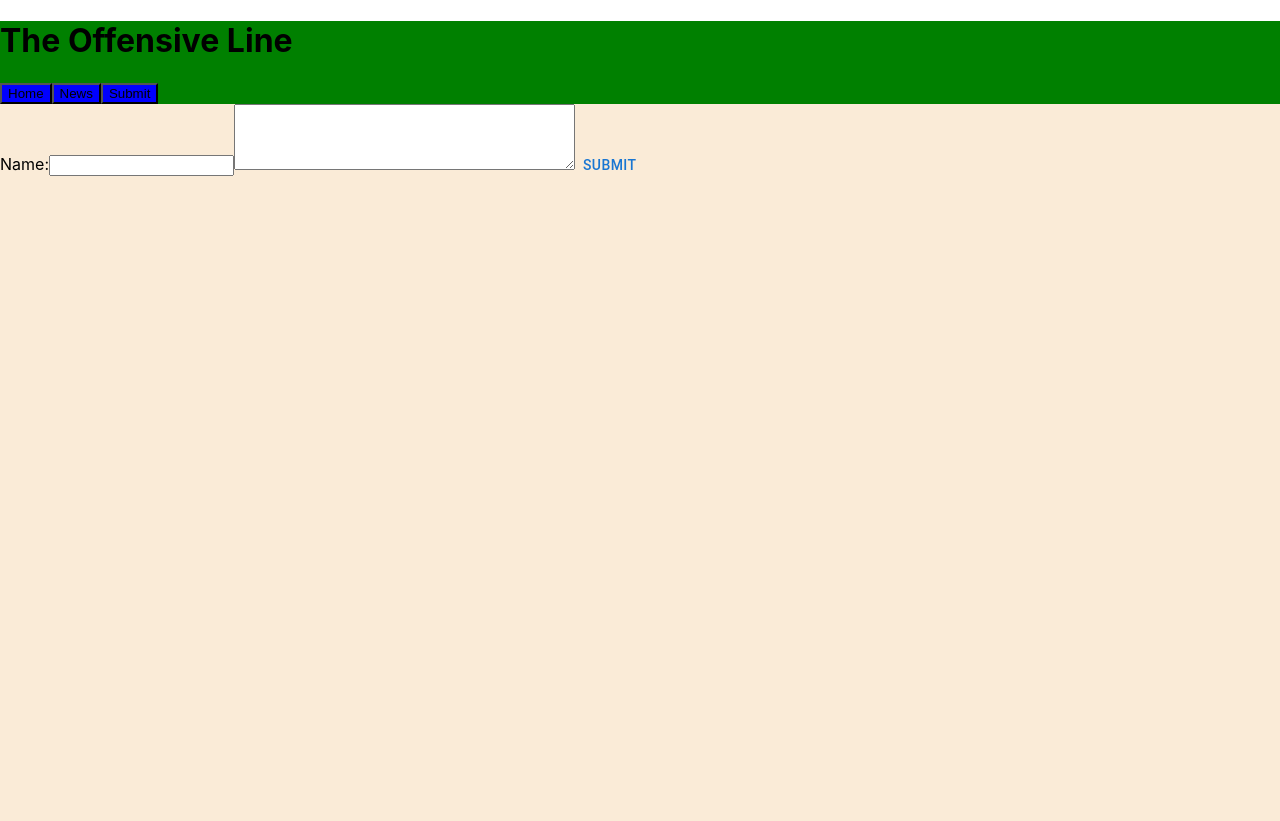
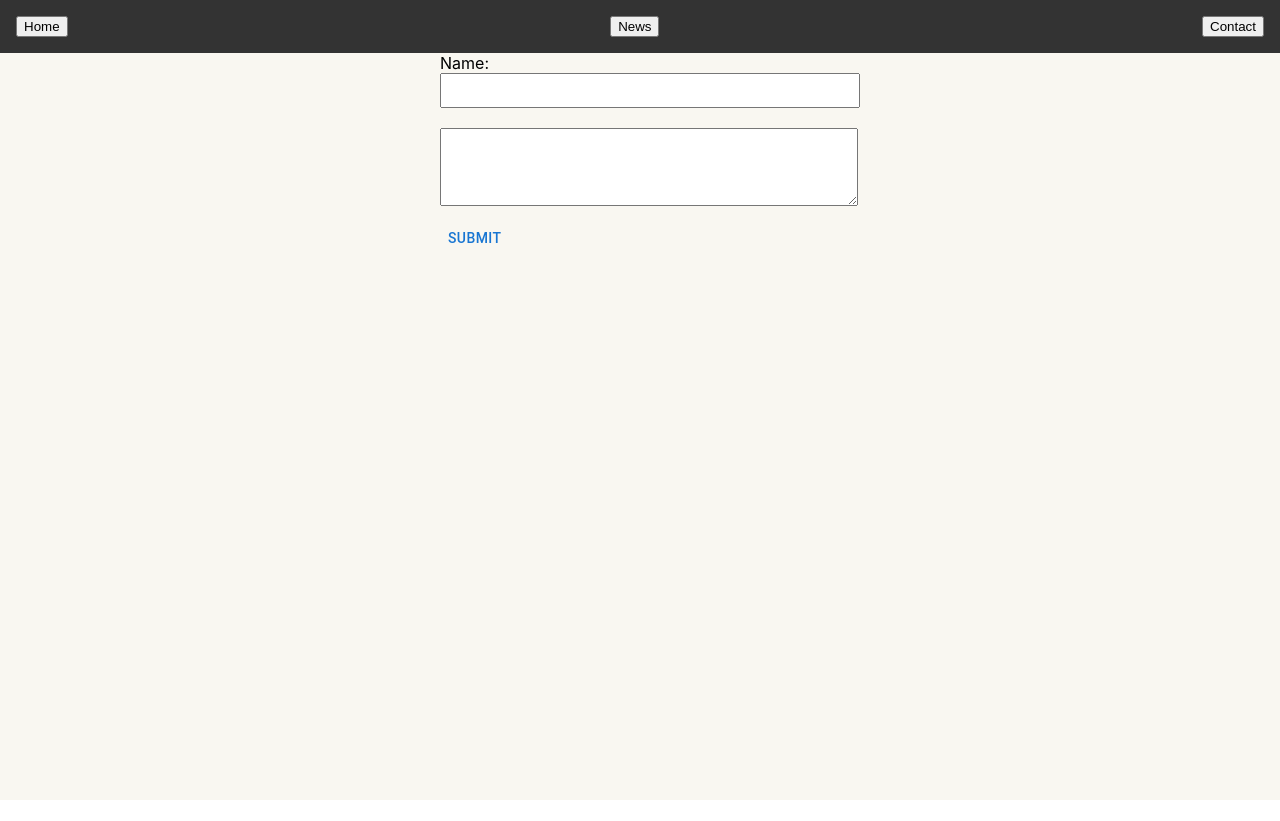
Before and after one commit to theoffensiveline/theoffensiveline-site, a React (Create React App) app: page /submit in a window 1280 px wide. After the commit the page ends 800 px from the top, so only its background shows below. Built offline with nearby package versions, Linux system fonts and the light colour scheme.

Commit message:
updated nav and submit (slightly less ugly)
still needs lots of design work

```diff
--- a/src/App.jsx
+++ b/src/App.jsx
@@ -8,7 +8,7 @@ import { BrowserRouter, Route, Routes } from "react-router-dom";
 import { styled } from "styled-components";
 
 const BackgroundWrapper = styled.div`
-    background: antiquewhite;
+    background: #f9f7f1;
     height: 100vh;
 `;
 
--- a/src/components/NavBar.jsx
+++ b/src/components/NavBar.jsx
@@ -1,34 +1,26 @@
 import styled from "styled-components";
 import LinkButton from "./LinkButton";
 
-const NavWrapper = styled.div`
-    background-color: green;
+const NavWrapper = styled.nav`
+  display: flex;
+  justify-content: space-between;
+  align-items: center;
+  background-color: #333;
+  color: #fff;
+  padding: 1rem;
 `;
 
-const NavButtonStyles = `
-    background-color: blue;
-    height: 50%;
+const Title = styled.h1`
+  font-size: 1.5rem;
+  margin: 0;
 `;
 
 export default function NavBar() {
     return (
         <NavWrapper>
-            <h1>The Offensive Line</h1>
-            <LinkButton
-                destination='/'
-                styles={NavButtonStyles}
-                text="Home"
-            />
-            <LinkButton
-                destination='/News'
-                styles={NavButtonStyles}
-                text="News"
-            />
-            <LinkButton
-                destination='/submit'
-                styles={NavButtonStyles}
-                text="Submit"
-            />
+            <LinkButton destination="./" text="Home" />
+            <LinkButton destination="news" text="News" />
+            <LinkButton destination="submit" text="Contact" />
         </NavWrapper>
     );
-};
+}
--- a/src/pages/Default.jsx
+++ b/src/pages/Default.jsx
@@ -1,5 +1,7 @@
+import LogoWide from "../static/logo-wide.png"
+
 export default function Default() {
     return (
-        <>Default</>
+        <img src={LogoWide} className="logoFull" alt="Logo" />
     );
 };
--- a/src/pages/Submit.jsx
+++ b/src/pages/Submit.jsx
@@ -1,7 +1,8 @@
-import {db} from '../firebase';
+import { db } from '../firebase';
 import { collection, addDoc } from "firebase/firestore";
-import {useState} from "react";
-import {Button} from "@mui/material";
+import { useState } from "react";
+import { Button } from "@mui/material";
+import { styled } from "styled-components"
 export default function Submit() {
     const [submission, setSubmission] = useState("");
     const [name, setName] = useState("");
@@ -38,23 +39,58 @@ export default function Submit() {
     }
 
     return (
-        <>
-            <label>
+        <StyledForm>
+            <StyledLabel>
                 Name:
-                <input
+                <StyledInput
                     type="text"
                     value={name}
                     onChange={(event) => setName(event.target.value)}
                 />
-            </label>
-            <textarea
+            </StyledLabel>
+            <StyledTextarea
                 name="postContent"
                 rows={4}
                 cols={40}
                 value={submission}
                 onChange={(event) => setSubmission(event.target.value)}
             />
-            <Button onClick={submit}>Submit</Button>
-        </>
+            <StyledButton onClick={submit}>Submit</StyledButton>
+        </StyledForm>
     );
+
 }
+
+const StyledForm = styled.div`
+  max-width: 400px;
+  margin: 0 auto;
+`;
+
+const StyledLabel = styled.label`
+  display: block;
+  margin-bottom: 10px;
+`;
+
+const StyledInput = styled.input`
+  width: 100%;
+  padding: 8px;
+  margin-bottom: 10px;
+`;
+
+const StyledTextarea = styled.textarea`
+  width: 100%;
+  padding: 8px;
+  margin-bottom: 10px;
+`;
+
+const StyledButton = styled(Button)`
+  background-color: #007bff;
+  color: #fff;
+  padding: 10px 20px;
+  border: none;
+  cursor: pointer;
+
+  &:hover {
+    background-color: #0056b3;
+  }
+`;
```
